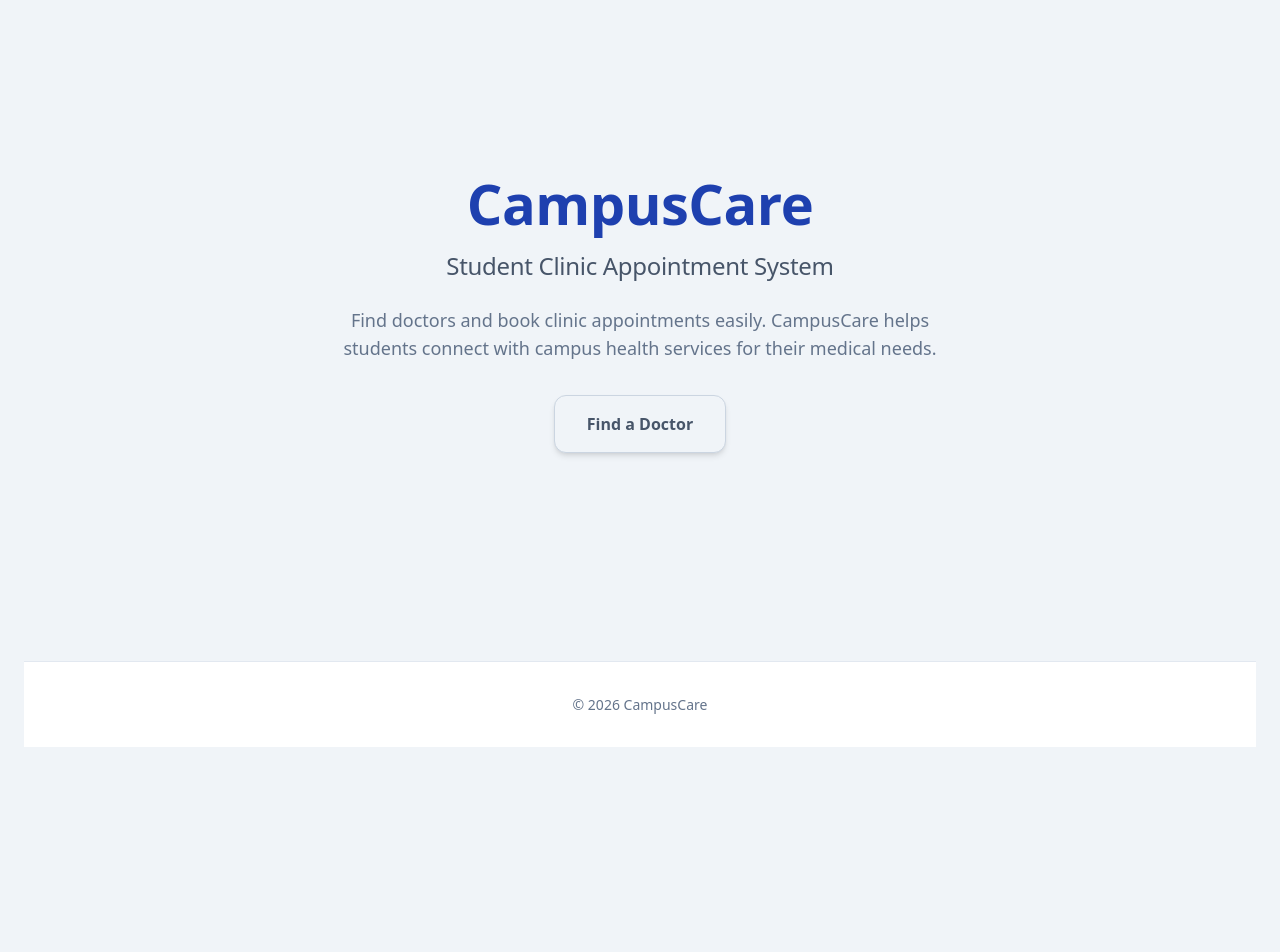
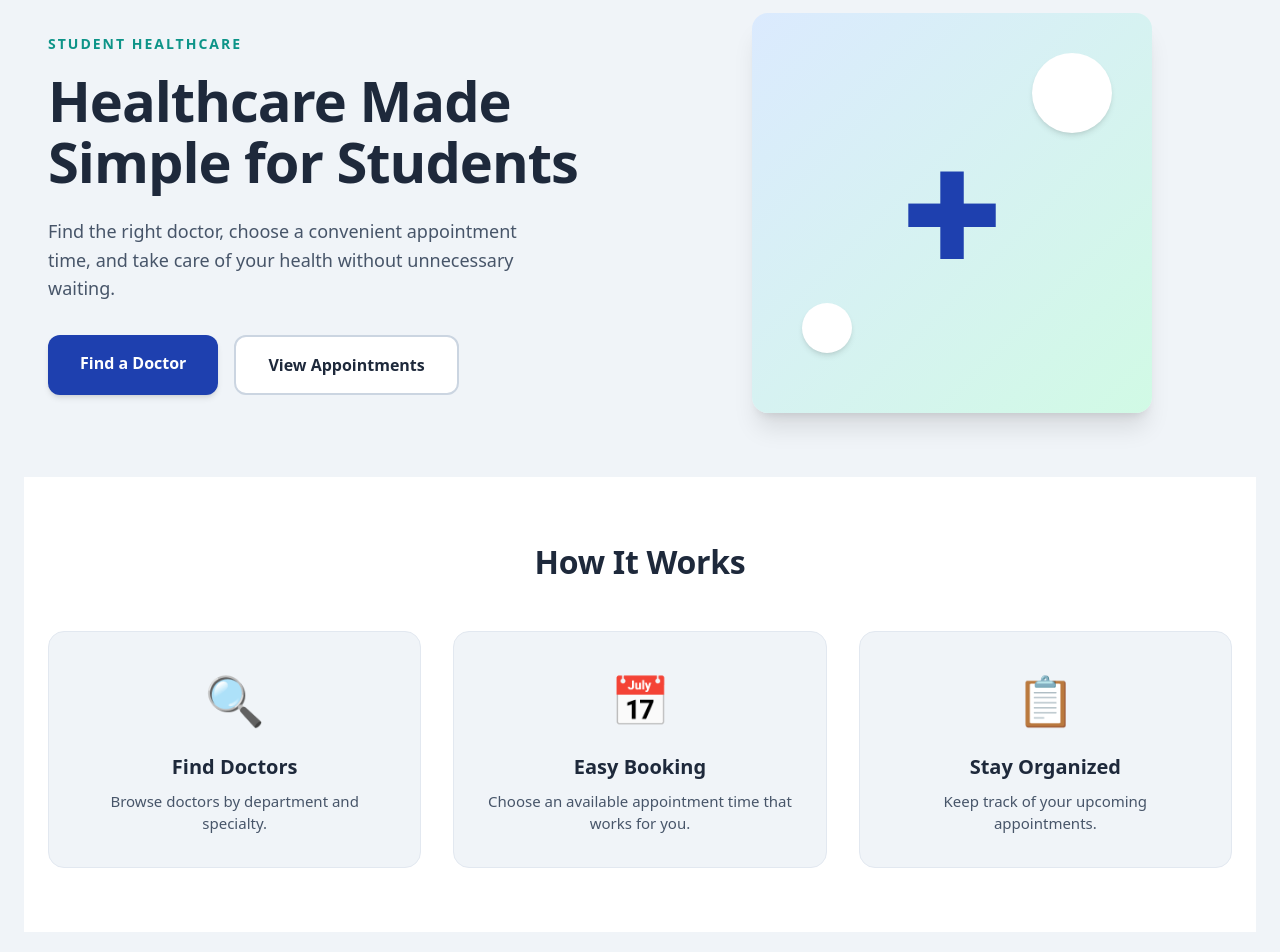
Before and after one commit to TEMESGENABDISSA/CampusCare, a React (Vite) app: page / in a window 1280 px wide. Shown: the part 120-1072 px from the top of the page. Before the commit the page ends 867 px from the top, so only its background shows below. Built offline with nearby package versions, Linux system fonts and the light colour scheme.

Commit message:
redesign CampusCare home page

```diff
--- a/src/Home.css
+++ b/src/Home.css
@@ -1,56 +1,310 @@
 .home {
   display: flex;
   flex-direction: column;
-  align-items: center;
-  justify-content: center;
-  padding: var(--space-3xl) var(--space-lg) var(--space-2xl);
-  text-align: center;
   min-height: calc(100vh - 200px);
 }
 
-.home-title {
+/* Hero Section */
+.hero {
+  padding: var(--space-3xl) var(--space-lg);
+  display: flex;
+  justify-content: center;
+}
+
+.hero-content {
+  max-width: 1280px;
+  width: 100%;
+  display: grid;
+  grid-template-columns: 1fr 1fr;
+  gap: var(--space-3xl);
+  align-items: center;
+}
+
+.hero-text {
+  text-align: left;
+}
+
+.hero-label {
+  font-size: 14px;
+  font-weight: 700;
+  color: var(--secondary);
+  text-transform: uppercase;
+  letter-spacing: 2px;
+  margin-bottom: var(--space-md);
+  display: inline-block;
+}
+
+.hero-title {
   font-size: 56px;
-  margin: 0 0 var(--space-md) 0;
-  color: var(--primary);
+  margin: 0 0 var(--space-lg) 0;
+  color: var(--text-primary);
   font-weight: 800;
   line-height: 1.1;
-  @media (max-width: 768px) {
-    font-size: 40px;
-  }
+  letter-spacing: -1px;
 }
 
-.home-subtitle {
-  font-size: 24px;
-  margin: 0 0 var(--space-lg) 0;
+.hero-description {
+  font-size: 18px;
+  max-width: 500px;
+  margin: 0 0 var(--space-xl) 0;
   color: var(--text-secondary);
-  font-weight: 500;
-  @media (max-width: 768px) {
-    font-size: 20px;
-  }
-}
-
-.home-description {
-  font-size: 18px;
-  max-width: 600px;
-  margin: 0 0 var(--space-xl) 0;
-  color: var(--text-muted);
   line-height: 1.6;
 }
 
-.home-button {
+.hero-actions {
+  display: flex;
+  gap: var(--space-md);
+}
+
+.hero-button {
   font-size: 16px;
   font-weight: 600;
   padding: var(--space-md) var(--space-xl);
   border-radius: var(--radius-lg);
+  text-decoration: none;
+  transition: all 0.2s ease;
+  display: inline-block;
+}
+
+.hero-button.primary {
   color: var(--bg-card);
   background: var(--primary);
-  text-decoration: none;
-  transition: all 0.2s ease;
   box-shadow: var(--shadow-md);
 }
 
-.home-button:hover {
+.hero-button.primary:hover {
   background: var(--primary-dark);
   transform: translateY(-2px);
   box-shadow: var(--shadow-lg);
 }
+
+.hero-button.secondary {
+  color: var(--text-primary);
+  background: var(--bg-card);
+  border: 2px solid var(--border);
+}
+
+.hero-button.secondary:hover {
+  border-color: var(--primary);
+  color: var(--primary);
+  transform: translateY(-2px);
+}
+
+/* Hero Visual */
+.hero-visual {
+  display: flex;
+  justify-content: center;
+  align-items: center;
+}
+
+.visual-card {
+  position: relative;
+  width: 400px;
+  height: 400px;
+  background: linear-gradient(135deg, var(--info-bg) 0%, var(--success-bg) 100%);
+  border-radius: var(--radius-xl);
+  display: flex;
+  align-items: center;
+  justify-content: center;
+  box-shadow: var(--shadow-xl);
+}
+
+.visual-icon {
+  font-size: 120px;
+  color: var(--primary);
+  position: relative;
+  z-index: 2;
+}
+
+.visual-circle {
+  position: absolute;
+  border-radius: var(--radius-full);
+  background: var(--bg-card);
+  box-shadow: var(--shadow-md);
+}
+
+.visual-circle.small {
+  width: 80px;
+  height: 80px;
+  top: 40px;
+  right: 40px;
+}
+
+.visual-circle.smaller {
+  width: 50px;
+  height: 50px;
+  bottom: 60px;
+  left: 50px;
+}
+
+/* Features Section */
+.features {
+  padding: var(--space-3xl) var(--space-lg);
+  background: var(--bg-card);
+}
+
+.features-heading {
+  font-size: 32px;
+  text-align: center;
+  margin: 0 0 var(--space-2xl) 0;
+  color: var(--text-primary);
+  font-weight: 700;
+}
+
+.features-grid {
+  max-width: 1280px;
+  margin: 0 auto;
+  display: grid;
+  grid-template-columns: repeat(3, 1fr);
+  gap: var(--space-xl);
+}
+
+.feature-card {
+  text-align: center;
+  padding: var(--space-xl);
+  background: var(--bg-body);
+  border-radius: var(--radius-xl);
+  border: 1px solid var(--border-light);
+  transition: all 0.2s ease;
+}
+
+.feature-card:hover {
+  transform: translateY(-4px);
+  box-shadow: var(--shadow-md);
+  border-color: var(--primary-light);
+}
+
+.feature-icon {
+  font-size: 48px;
+  margin-bottom: var(--space-md);
+}
+
+.feature-title {
+  font-size: 20px;
+  margin: 0 0 var(--space-sm) 0;
+  color: var(--text-primary);
+  font-weight: 700;
+}
+
+.feature-description {
+  font-size: 15px;
+  color: var(--text-secondary);
+  line-height: 1.5;
+  margin: 0;
+}
+
+/* Trust Section */
+.trust {
+  padding: var(--space-3xl) var(--space-lg);
+  background: var(--bg-body);
+}
+
+.trust-content {
+  max-width: 800px;
+  margin: 0 auto;
+  text-align: center;
+}
+
+.trust-title {
+  font-size: 28px;
+  margin: 0 0 var(--space-md) 0;
+  color: var(--text-primary);
+  font-weight: 700;
+}
+
+.trust-description {
+  font-size: 16px;
+  color: var(--text-secondary);
+  line-height: 1.6;
+  margin: 0;
+}
+
+/* Responsive Design */
+@media (max-width: 1024px) {
+  .hero-content {
+    grid-template-columns: 1fr;
+    text-align: center;
+  }
+
+  .hero-text {
+    text-align: center;
+  }
+
+  .hero-description {
+    max-width: 600px;
+    margin: 0 auto var(--space-xl) auto;
+  }
+
+  .hero-actions {
+    justify-content: center;
+  }
+
+  .hero-visual {
+    order: -1;
+  }
+
+  .visual-card {
+    width: 300px;
+    height: 300px;
+  }
+
+  .visual-icon {
+    font-size: 90px;
+  }
+}
+
+@media (max-width: 768px) {
+  .hero-title {
+    font-size: 40px;
+  }
+
+  .hero-description {
+    font-size: 16px;
+  }
+
+  .features-grid {
+    grid-template-columns: 1fr;
+  }
+
+  .features-heading {
+    font-size: 28px;
+  }
+
+  .trust-title {
+    font-size: 24px;
+  }
+
+  .visual-card {
+    width: 250px;
+    height: 250px;
+  }
+
+  .visual-icon {
+    font-size: 70px;
+  }
+
+  .visual-circle.small {
+    width: 60px;
+    height: 60px;
+    top: 30px;
+    right: 30px;
+  }
+
+  .visual-circle.smaller {
+    width: 40px;
+    height: 40px;
+    bottom: 40px;
+    left: 40px;
+  }
+}
+
+@media (max-width: 480px) {
+  .hero-actions {
+    flex-direction: column;
+  }
+
+  .hero-button {
+    width: 100%;
+    text-align: center;
+  }
+}
--- a/src/Home.jsx
+++ b/src/Home.jsx
@@ -4,15 +4,74 @@ import './Home.css'
 function Home() {
   return (
     <div className="home">
-      <h1 className="home-title">CampusCare</h1>
-      <h2 className="home-subtitle">Student Clinic Appointment System</h2>
-      <p className="home-description">
-        Find doctors and book clinic appointments easily. CampusCare helps students
-        connect with campus health services for their medical needs.
-      </p>
-      <Link to="/doctors" className="home-button">
-        Find a Doctor
-      </Link>
+      {/* Hero Section */}
+      <section className="hero">
+        <div className="hero-content">
+          <div className="hero-text">
+            <span className="hero-label">Student Healthcare</span>
+            <h1 className="hero-title">
+              Healthcare Made Simple for Students
+            </h1>
+            <p className="hero-description">
+              Find the right doctor, choose a convenient appointment time, and take care of your health without unnecessary waiting.
+            </p>
+            <div className="hero-actions">
+              <Link to="/doctors" className="hero-button primary">
+                Find a Doctor
+              </Link>
+              <Link to="/appointments" className="hero-button secondary">
+                View Appointments
+              </Link>
+            </div>
+          </div>
+          <div className="hero-visual">
+            <div className="visual-card">
+              <div className="visual-icon">✚</div>
+              <div className="visual-circle"></div>
+              <div className="visual-circle small"></div>
+              <div className="visual-circle smaller"></div>
+            </div>
+          </div>
+        </div>
+      </section>
+
+      {/* Features Section */}
+      <section className="features">
+        <h2 className="features-heading">How It Works</h2>
+        <div className="features-grid">
+          <div className="feature-card">
+            <div className="feature-icon">🔍</div>
+            <h3 className="feature-title">Find Doctors</h3>
+            <p className="feature-description">
+              Browse doctors by department and specialty.
+            </p>
+          </div>
+          <div className="feature-card">
+            <div className="feature-icon">📅</div>
+            <h3 className="feature-title">Easy Booking</h3>
+            <p className="feature-description">
+              Choose an available appointment time that works for you.
+            </p>
+          </div>
+          <div className="feature-card">
+            <div className="feature-icon">📋</div>
+            <h3 className="feature-title">Stay Organized</h3>
+            <p className="feature-description">
+              Keep track of your upcoming appointments.
+            </p>
+          </div>
+        </div>
+      </section>
+
+      {/* Trust Section */}
+      <section className="trust">
+        <div className="trust-content">
+          <h3 className="trust-title">Designed for University Students</h3>
+          <p className="trust-description">
+            CampusCare is built specifically for students to easily access campus health services. Book appointments with campus doctors, manage your healthcare needs, and stay healthy throughout your academic journey.
+          </p>
+        </div>
+      </section>
     </div>
   )
 }
```
